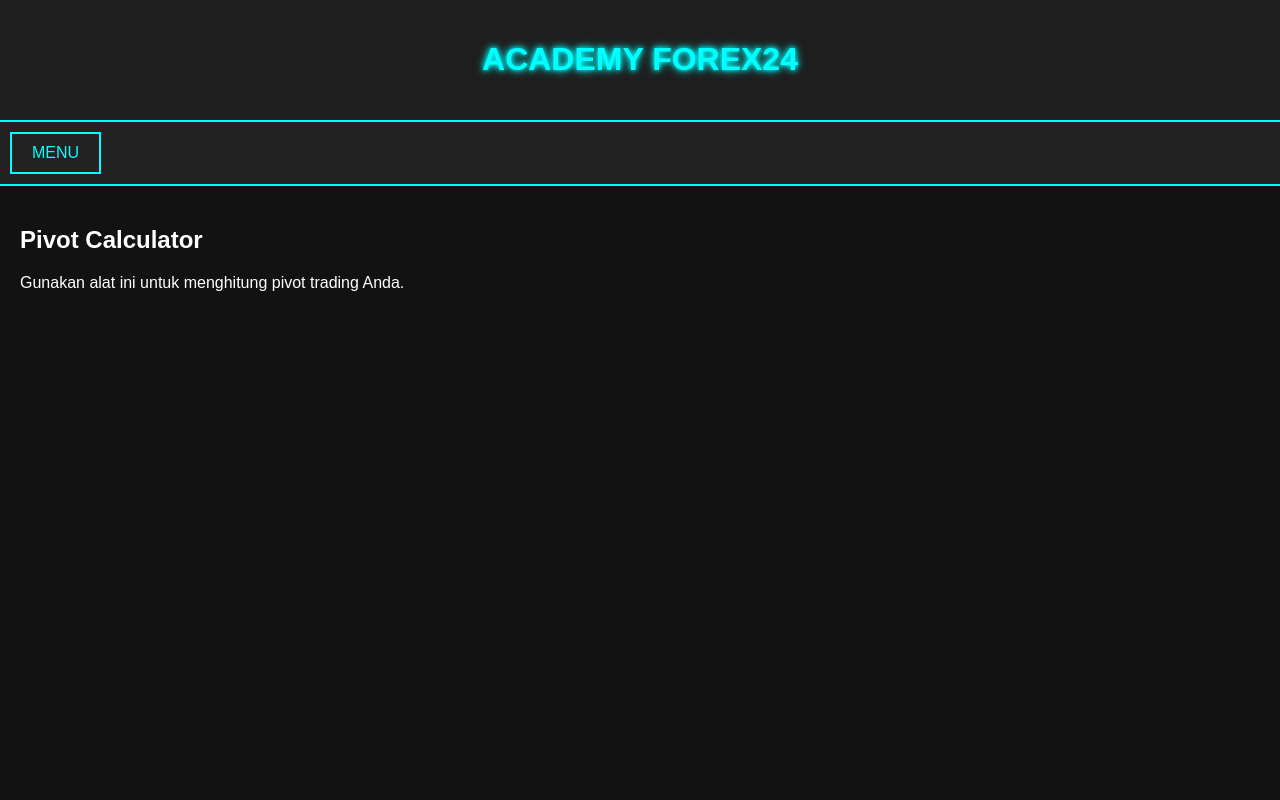
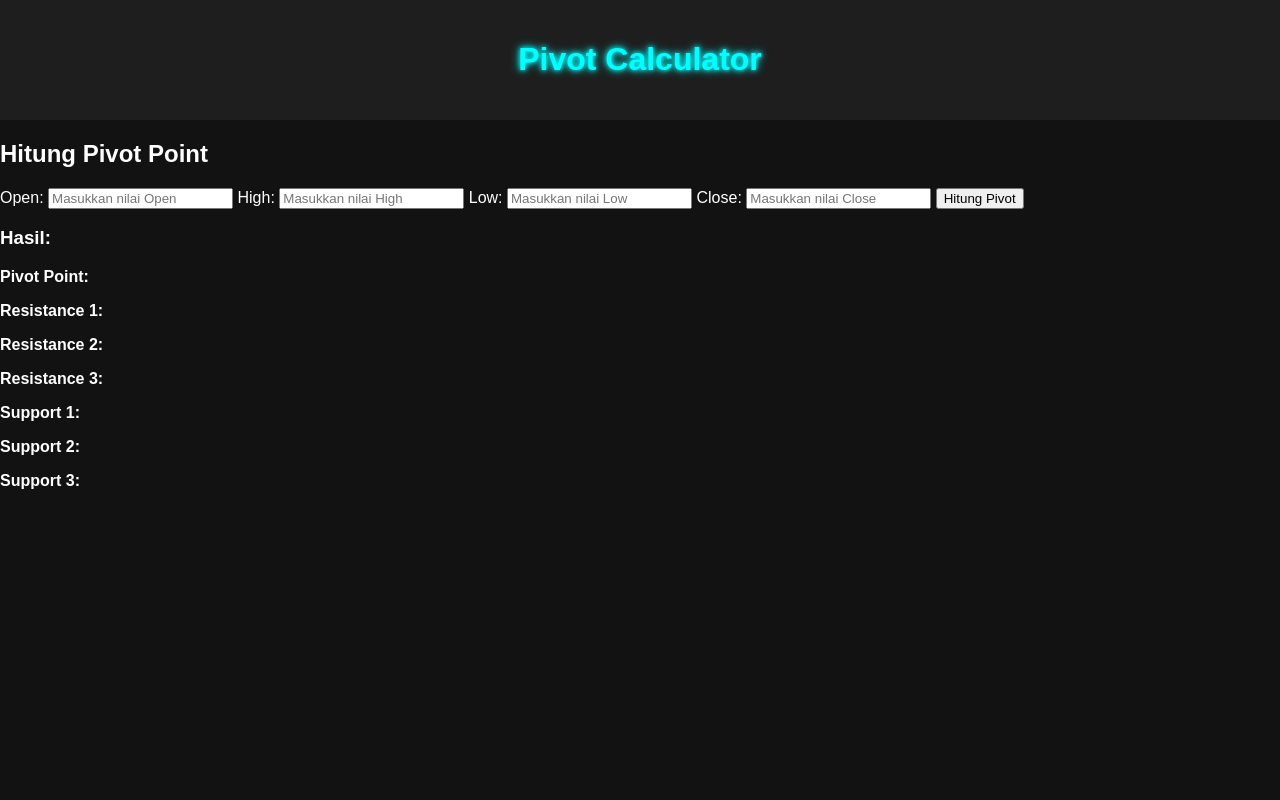
Before and after one commit to newgroho001/academyforex, a plain HTML site: page pivot.html in a window 1280 px wide. Drawn offline with Linux system fonts and the light colour scheme; no server answers.

Commit message:
Update pivot.html

```diff
--- a/pivot.html
+++ b/pivot.html
@@ -5,31 +5,37 @@
     <meta name="viewport" content="width=device-width, initial-scale=1.0">
     <title>Pivot Calculator</title>
     <link rel="stylesheet" href="style.css">
-    <script src="script.js" defer></script>
+    <script src="pivot.js" defer></script>
 </head>
 <body>
     <header>
-        <h1 class="glowing-text">ACADEMY FOREX24</h1>
+        <h1 class="glowing-text">Pivot Calculator</h1>
     </header>
 
-    <div class="menu-container">
-        <button id="menu-toggle">MENU</button>
-        <div id="dropdown-menu">
-            <ul>
-                <li><a href="index.html">Beranda</a></li>
-                <li><a href="berita.html">Berita</a></li>
-                <li><a href="analisa.html">Analisa</a></li>
-                <li><a href="pivot.html">Pivot Calculator</a></li>
-                <li><a href="historical_data.html">Historical Data</a></li>
-            </ul>
-        </div>
+    <div class="container">
+        <h2>Hitung Pivot Point</h2>
+        <label for="open">Open:</label>
+        <input type="number" id="open" placeholder="Masukkan nilai Open">
+
+        <label for="high">High:</label>
+        <input type="number" id="high" placeholder="Masukkan nilai High">
+
+        <label for="low">Low:</label>
+        <input type="number" id="low" placeholder="Masukkan nilai Low">
+
+        <label for="close">Close:</label>
+        <input type="number" id="close" placeholder="Masukkan nilai Close">
+
+        <button id="calculate">Hitung Pivot</button>
+
+        <h3>Hasil:</h3>
+        <p><strong>Pivot Point:</strong> <span id="pivot"></span></p>
+        <p><strong>Resistance 1:</strong> <span id="r1"></span></p>
+        <p><strong>Resistance 2:</strong> <span id="r2"></span></p>
+        <p><strong>Resistance 3:</strong> <span id="r3"></span></p>
+        <p><strong>Support 1:</strong> <span id="s1"></span></p>
+        <p><strong>Support 2:</strong> <span id="s2"></span></p>
+        <p><strong>Support 3:</strong> <span id="s3"></span></p>
     </div>
-
-    <main>
-        <h2>Pivot Calculator</h2>
-        <p>Gunakan alat ini untuk menghitung pivot trading Anda.</p>
-    </main>
-
-     <!-- Footer akan dimuat di sini -->
 </body>
 </html>
```
